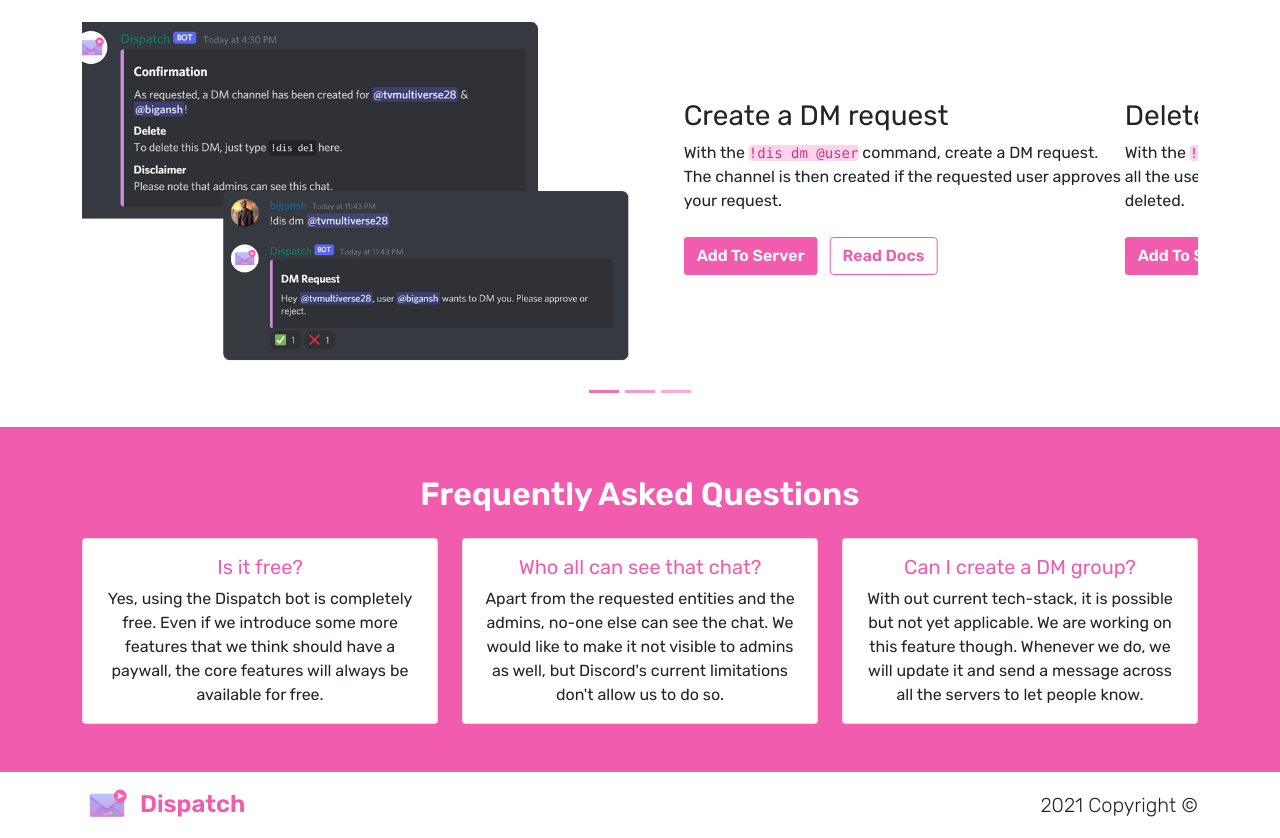
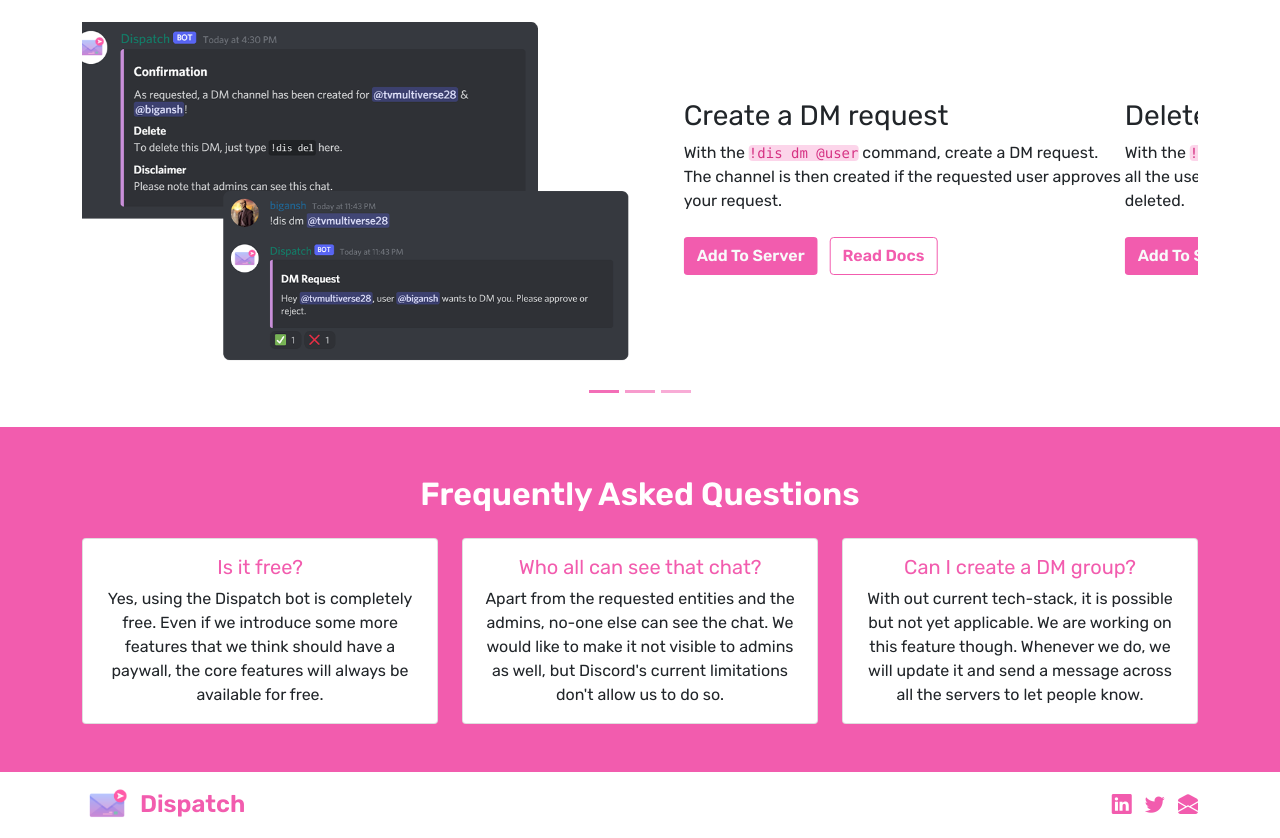
Before and after one commit to bigansh/dispatchbot, a plain HTML site: page frontend/index.html in a window 1280 px wide. Shown: the part 1025-1863 px from the top of the page. Drawn offline with nearby package versions, Linux system fonts and the light colour scheme.

Commit message:
change copyright to social links in footer

```diff
--- a/frontend/index.html
+++ b/frontend/index.html
@@ -282,7 +282,29 @@
 			<div class="d-flex align-items-center container">
 				<img src="assets/images/ICO.ico" id="footer-img" alt="#" />
 				<h4 class="mb-0 ps-2" id="footer-header">Dispatch</h4>
-				<div class="lead ms-auto mb-0">2021 Copyright &copy;</div>
+				<div class="lead ms-auto mb-0">
+					<a
+						class="text-decoration-none"
+						href="https://linkedin.com/company/dispatchbotml"
+						target="_blank"
+					>
+						<i class="bi bi-linkedin"></i>
+					</a>
+					<a
+						class="text-decoration-none"
+						href="https://twitter.com/dispatchbotml"
+						target="_blank"
+					>
+						<i class="bi bi-twitter mx-2"></i>
+					</a>
+					<a
+						class="text-decoration-none"
+						href="mailto:support@dispatchbot.ml"
+						target="_blank"
+					>
+						<i class="bi bi-envelope-open-fill"></i>
+					</a>
+				</div>
 			</div>
 		</footer>
 
```
Also changed, not shown: frontend/privacy-policy.html (+23 -1 lines).
